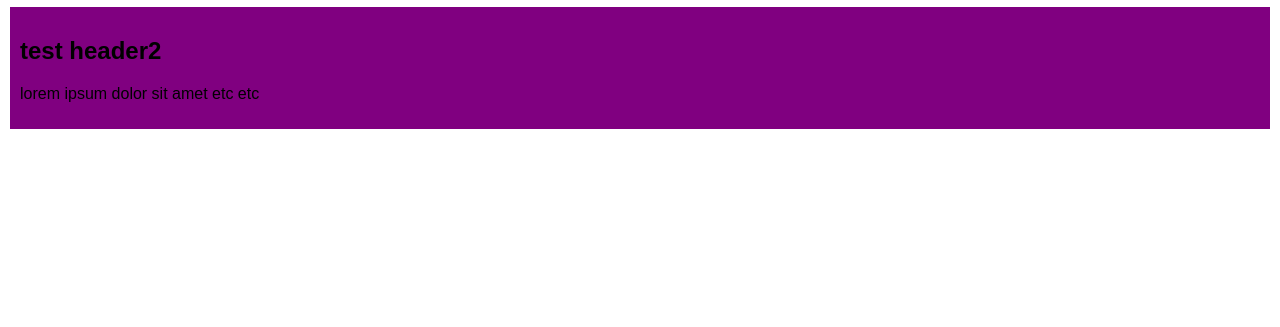
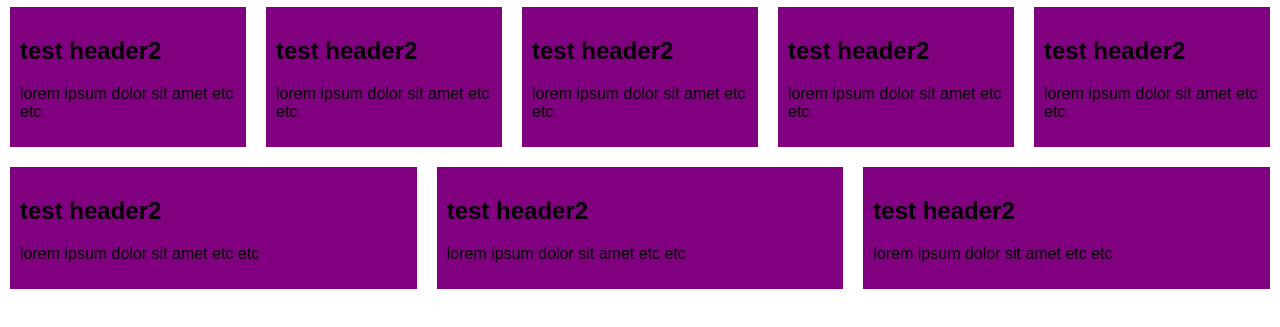
Before and after one commit to pshickeydev/pshickey.dev, a plain HTML site: page index.html in a window 1280 px wide. Shown: the part 103-430 px from the top of the page. Drawn offline with Linux system fonts and the light colour scheme.

Commit message:
testing flex-wrap

```diff
--- a/index.html
+++ b/index.html
@@ -15,6 +15,34 @@
 				<h2>test header2</h2>
 				<p>lorem ipsum dolor sit amet etc etc</p>
 			</article>
+			<article>
+				<h2>test header2</h2>
+				<p>lorem ipsum dolor sit amet etc etc</p>
+			</article>
+			<article>
+				<h2>test header2</h2>
+				<p>lorem ipsum dolor sit amet etc etc</p>
+			</article>
+			<article>
+				<h2>test header2</h2>
+				<p>lorem ipsum dolor sit amet etc etc</p>
+			</article>
+			<article>
+				<h2>test header2</h2>
+				<p>lorem ipsum dolor sit amet etc etc</p>
+			</article>
+			<article>
+				<h2>test header2</h2>
+				<p>lorem ipsum dolor sit amet etc etc</p>
+			</article>
+			<article>
+				<h2>test header2</h2>
+				<p>lorem ipsum dolor sit amet etc etc</p>
+			</article>
+			<article>
+				<h2>test header2</h2>
+				<p>lorem ipsum dolor sit amet etc etc</p>
+			</article>
 		</section>
 	</body>
 </html>
--- a/style.css
+++ b/style.css
@@ -22,4 +22,10 @@ article {
 	padding: 10px;
 	margin: 10px;
 	background: purple;
+	flex: 200px;
 }
+
+section {
+	display: flex;
+	flex-wrap: wrap;
+}
```
